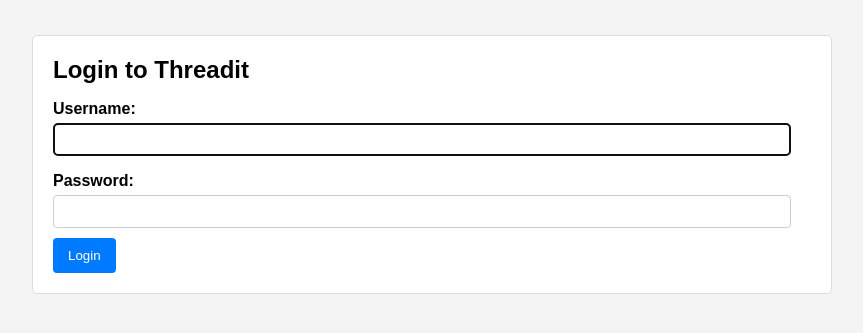
After one commit to Rohan-malhotra555/threadit-django-project, a Django app: page /login/ in a window 1280 px wide. The commit adds this page. Shown: the top 333 px of the page, without its empty margins (208-1071 px from the left). Run offline with Django 4.2, Linux system fonts and the light colour scheme.

Commit message:
Implemented login/logout functionality and conditional display

```diff
--- /dev/null
+++ b/core/templates/core/login.html
@@ -0,0 +1,89 @@
+<!DOCTYPE html>
+<html lang="en">
+<head>
+    <meta charset="UTF-8">
+    <meta name="viewport" content="width=device-width, initial-scale=1.0">
+    <title>Login to Threadit</title>
+    <style>
+        /* Styles the entire page content area */
+        body {
+            font-family: sans-serif;  /* Use a standard, clean system font */
+            max-width: 800px;         /* Limit content width for readability on wide screens */
+            margin: 20px auto;        /* Center the content block horizontally (auto left/right margin) with 20px top/bottom margin */
+            padding: 15px;            /* Add space inside the main content area */
+            background-color: #f4f4f4; /* Set a light grey background for the page */
+        }
+
+        /* Styles the container div holding the form */
+        .form-container {
+            background-color: #fff;  /* White background for the form box */
+            border: 1px solid #ddd;   /* Light grey border around the box */
+            border-radius: 5px;       /* Slightly rounded corners for the box */
+            padding: 20px;            /* Space inside the box, around the form elements */
+        }
+
+        /* Styles the <h2> heading inside the form container */
+        .form-container h2 {
+            margin: 0 0 15px 0; /* Remove top/left/right margin, add 15px space below the heading */
+        }
+
+        /* Styles the <p> tags generated by Django's form.as_p renderer */
+        form p {
+            margin-bottom: 10px;      /* Add space below each form field row */
+        }
+
+        /* Styles the <label> elements for form fields */
+        form label {
+            display: block;           /* Make the label take its own line (block-level) */
+            margin-bottom: 5px;       /* Add small space below the label, above the input */
+            font-weight: bold;        /* Make the label text bold */
+        }
+
+        /* Styles the <input> fields (text boxes) */
+        form input {
+            width: 95%;               /* Make input boxes fill most of the container width */
+            padding: 8px;             /* Add space inside the input boxes */
+            border: 1px solid #ccc;   /* Define the border around input boxes */
+            border-radius: 4px;       /* Slightly rounded corners for input boxes */
+        }
+
+        /* Styles the submit button */
+        button {
+            background-color: #007bff; /* Blue background */
+            color: white;             /* White text */
+            padding: 10px 15px;       /* Button size (top/bottom, left/right padding) */
+            border: none;             /* Remove default browser border */
+            border-radius: 4px;       /* Rounded corners */
+            cursor: pointer;          /* Show a hand cursor on hover */
+        }
+
+        /* Styles the button specifically when the mouse is hovering over it */
+        button:hover {
+            background-color: #0056b3; /* Darker blue background on hover for feedback */
+        }
+
+        /* Styles the error messages that Django's form renderer adds */
+        .errorlist {
+            list-style: none;         /* Remove default bullet points */
+            padding: 0;               /* Remove default padding */
+            color: red;               /* Make error text red */
+            margin-bottom: 10px;      /* Add space below the error message list */
+        }
+    </style>
+</head>
+<body>
+
+    <div class="form-container">
+        <h2>Login to Threadit</h2>
+
+        <form method="POST">
+            {% csrf_token %}
+
+            {{ form.as_p }}
+
+            <button type="submit">Login</button>
+        </form>
+    </div>
+
+</body>
+</html>
--- a/core/urls.py
+++ b/core/urls.py
@@ -1,5 +1,7 @@
 from django.urls import path
 from . import views  # This means "from the same directory, import the views.py file"
+from django.contrib.auth import views as auth_views # Import Django's built-in authentication views
+
 
 # This list holds all the URL patterns for just this one app
 urlpatterns = [
@@ -36,5 +38,16 @@ urlpatterns = [
 
     path('signup/', views.signup, name='signup'),
 
+    # Path for the login page
+    # We use Django's built-in LoginView.
+    # We need to tell it which template to use for the login form.
+    # .as_view is used to convert the class LoginView to a callable function for the url pattern.
+    path('login/', auth_views.LoginView.as_view(template_name='core/login.html'), name='login'),
+
+    # Path for the logout action
+    # We use Django's built-in LogoutView.
+    # By default, it redirects to the LOGOUT_REDIRECT_URL setting (or admin page).
+    # We don't need a template for logout itself, it's just an action.
+    path('logout/', auth_views.LogoutView.as_view(), name='logout'),
 
 ]
```
Also changed, not shown: core/templates/core/home.html (+22 -0 lines), threadit/settings.py (+7 -0 lines).
